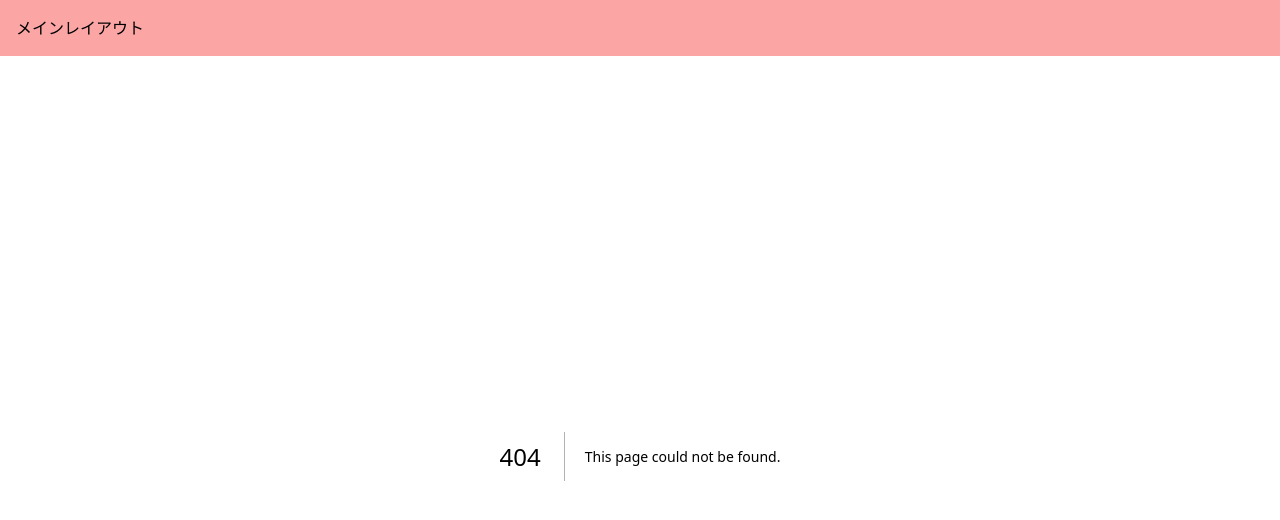
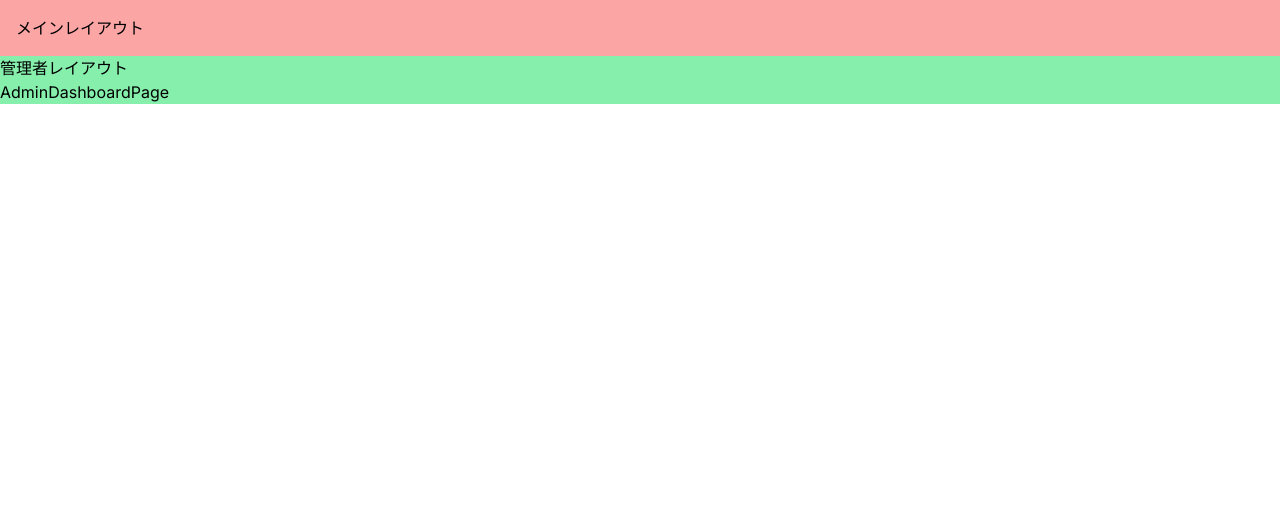
Before and after one commit to oyasumipants/next-app-router, a Next.js app: page /dashboard in a window 1280 px wide. Before the commit this address had no page. Shown: the top 520 px of the page. Built offline with nearby package versions, Linux system fonts and the light colour scheme.

Commit message:
feat: common layout

```diff
--- /dev/null
+++ b/src/app/(admin)/dashboard/page.tsx
@@ -0,0 +1,7 @@
+const AdminDashboardPage = () => {
+  return (
+    <div>AdminDashboardPage</div>
+  )
+}
+
+export default AdminDashboardPage
--- /dev/null
+++ b/src/app/(admin)/layout.tsx
@@ -0,0 +1,14 @@
+const AdminLayout = ({
+    children,
+  }: Readonly<{
+    children: React.ReactNode;
+  }>) => {
+  return (
+    <div className='bg-green-300 p4'>
+        <div>管理者レイアウト</div>
+        {children}
+    </div>
+  )
+}
+
+export default AdminLayout
--- a/src/app/task/layout.tsx
+++ b/src/app/(main)/task/layout.tsx
@@ -1,4 +1,4 @@
-const layout = ({
+const TaskLayout = ({
     children,
   }: Readonly<{
     children: React.ReactNode;
@@ -11,4 +11,4 @@ const layout = ({
   )
 }
 
-export default layout
+export default TaskLayout
```
Also changed, not shown: src/app/(main)/page.tsx (renamed from src/app/page.tsx), src/app/(main)/task/edit/[id]/page.tsx (renamed from src/app/task/edit/[id]/page.tsx), src/app/(main)/task/edit/page.tsx (renamed from src/app/task/edit/page.tsx), src/app/(main)/task/page.tsx (renamed from src/app/task/page.tsx).
